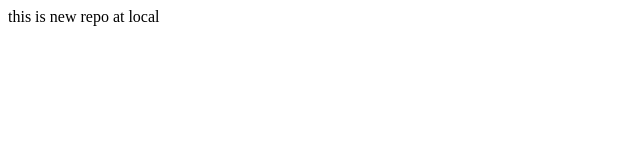
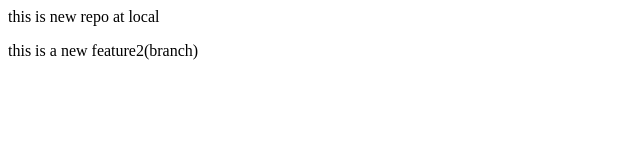
Before and after one commit to Balwa-Mohammadali/Localrepo, a plain HTML site: page index.html in a window 1280 px wide. Shown: the whole page, without its empty margins (0-640 px from the left). Drawn offline with Linux system fonts and the light colour scheme.

Commit message:
add new feature2

```diff
--- a/index.html
+++ b/index.html
@@ -1 +1,2 @@
 <p>this is new repo at local</p>
+<p>this is a new feature2(branch)</p>
```
